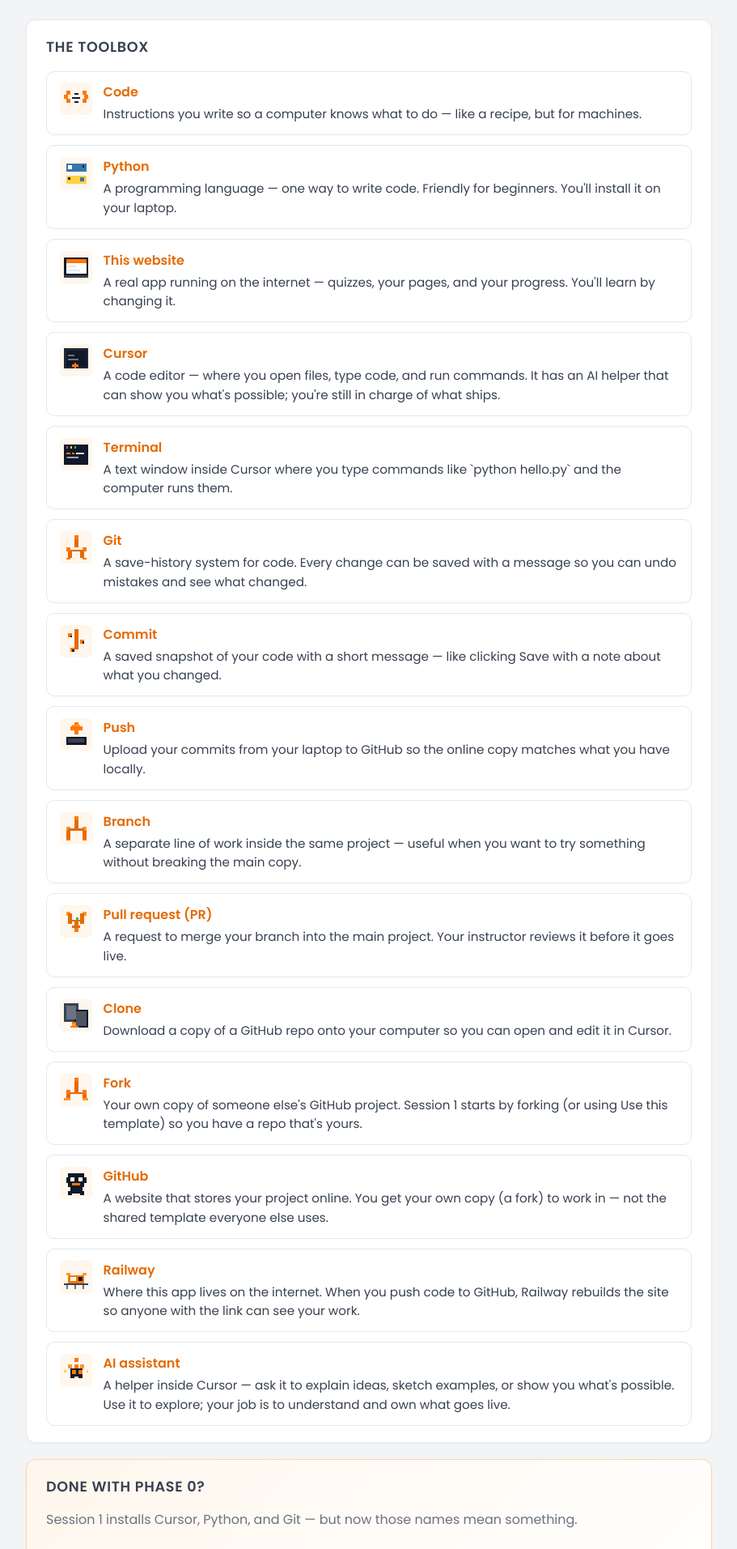
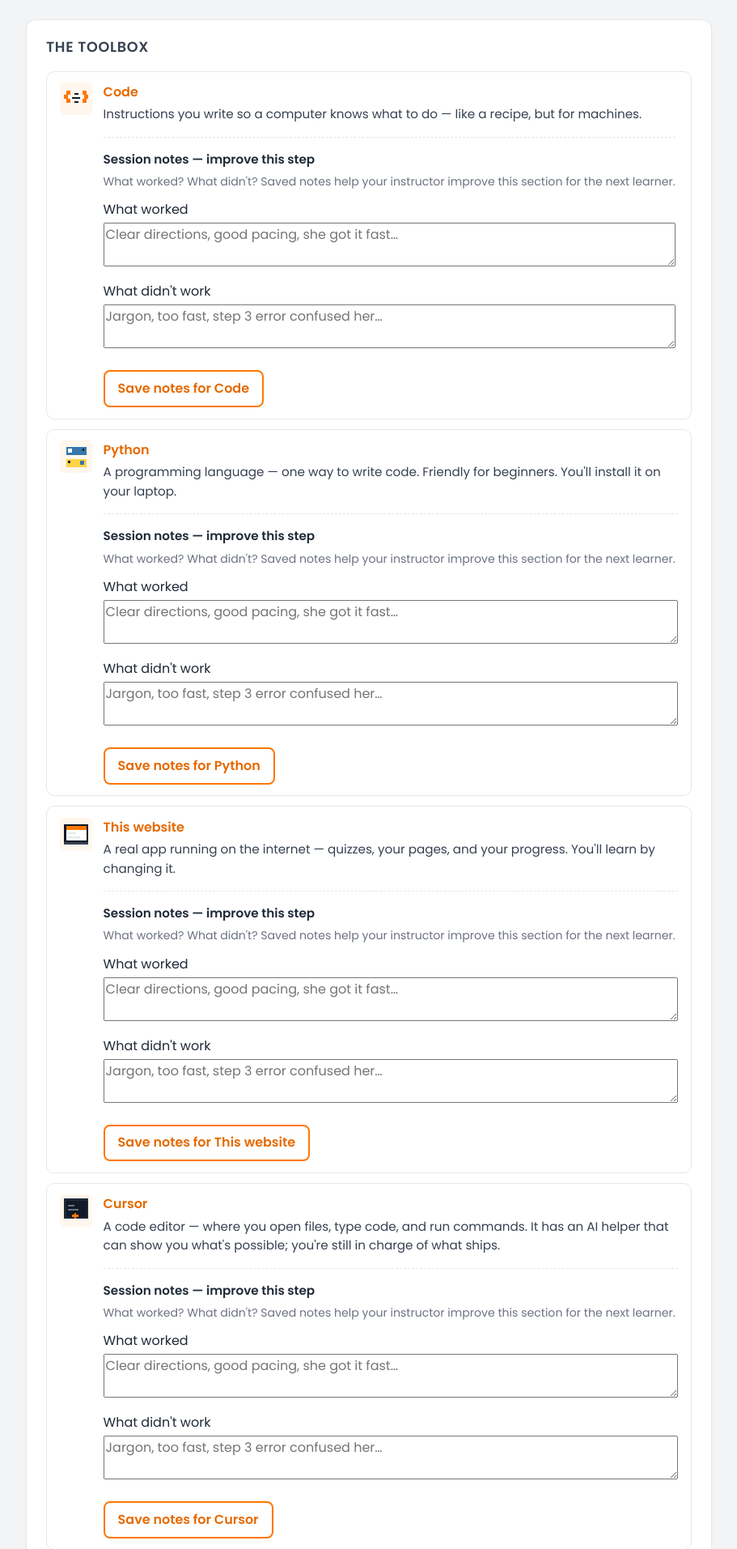
Before and after one commit to premierepc-ops/coding-course-starter, a Flask app: page /tools in a window 1280 px wide. Shown: the part 312-2225 px from the top of the page at 81% size, without its empty margins (184-1095 px from the left). Run offline with Flask 3, Linux system fonts and the light colour scheme; the visitor is signed in with stand-in values (Sample User, id 1); data that the repository does not hold is empty.

Commit message:
Add per-step session feedback stored for curriculum improvement.
Each session section collects what worked and what didn't; instructors
review aggregated notes at /instructor/session-feedback to revise guides.

Co-authored-by: Cursor <cursoragent@cursor.com>

```diff
--- a/app.py
+++ b/app.py
@@ -37,7 +37,9 @@ from blueprints.course_auth import course_auth_bp, init_auth
 from blueprints.aboutme import aboutme_bp
 from blueprints.guestbook import guestbook_bp
 from blueprints.quiz import quiz_bp
+from blueprints.session_feedback import session_feedback_bp
 from course_dashboard import build_dashboard, build_nav, current_phase_for_user
+from session_feedback_store import feedback_counts, recent_for_step
 from session_guides import SESSION_GUIDES, session_unlocked, session_url, sessions_for_nav
 from start_guide import START_GUIDE
 from tool_icons import TOOL_ICONS
@@ -50,6 +52,23 @@ app.register_blueprint(course_auth_bp, url_prefix="/")
 app.register_blueprint(aboutme_bp, url_prefix="/aboutme")
 app.register_blueprint(guestbook_bp, url_prefix="/guestbook")
 app.register_blueprint(quiz_bp, url_prefix="/quiz")
+app.register_blueprint(session_feedback_bp)
+
+
+def _feedback_bundle(session_num: int, is_instructor: bool, signed_in: bool) -> dict:
+    counts = feedback_counts(session_num)
+    can_submit = is_instructor or signed_in
+    step_recent: dict[int, list] = {0: recent_for_step(session_num, 0, limit=2)}
+    guide = SESSION_GUIDES.get(session_num) or {}
+    for step in guide.get("steps", []):
+        step_recent[step["num"]] = recent_for_step(session_num, step["num"], limit=2)
+    return {
+        "session_num": session_num,
+        "feedback_counts": counts,
+        "step_recent": step_recent,
+        "can_submit_feedback": can_submit,
+        "feedback_learners": LEARNERS if is_instructor else None,
+    }
 
 
 @app.route("/healthz")
@@ -101,18 +120,42 @@ def _render_session(session_num: int):
     all_sessions = sessions_for_nav(unlocked, is_instructor, signed_in or session_num == 1)
     next_session = next((s for s in all_sessions if s["num"] == session_num + 1), None)
     guide = SESSION_GUIDES[session_num]
-    return render_template(
-        "session.html",
-        guide=guide,
-        learners=LEARNERS if session_num == 1 else None,
-        all_sessions=all_sessions,
-        next_session=next_session,
-    )
+    return_to = session_url(session_num)
+    ctx = {
+        "guide": guide,
+        "learners": LEARNERS if session_num == 1 else None,
+        "all_sessions": all_sessions,
+        "next_session": next_session,
+        "return_to": return_to,
+        **_feedback_bundle(session_num, is_instructor, signed_in),
+    }
+    return render_template("session.html", **ctx)
 
 
 @app.route("/tools")
 def tools_glossary():
-    return render_template("tools.html", guide=TOOLS_GUIDE, icons=TOOL_ICONS)
+    is_instructor = bool(
+        current_user
+        and getattr(current_user, "is_authenticated", False)
+        and getattr(current_user, "is_admin", False)
+    )
+    signed_in = bool(
+        current_user
+        and getattr(current_user, "is_authenticated", False)
+        and not is_instructor
+    )
+    tool_recent = {
+        idx: recent_for_step(0, idx, limit=1)
+        for idx in range(1, len(TOOLS_GUIDE["tools"]) + 1)
+    }
+    return render_template(
+        "tools.html",
+        guide=TOOLS_GUIDE,
+        icons=TOOL_ICONS,
+        return_to="/tools",
+        tool_recent=tool_recent,
+        **_feedback_bundle(0, is_instructor, signed_in),
+    )
 
 
 @app.context_processor
--- a/blueprints/quiz/templates/quiz/admin.html
+++ b/blueprints/quiz/templates/quiz/admin.html
@@ -146,6 +146,7 @@
   <div class="admin-header">
     <h2>Quiz Review — Instructor Dashboard</h2>
     <div class="sub">Every attempt, every wrong answer, auto-feedback, and your notes. Spare no punches.</div>
+    <div class="sub"><a href="{{ url_for('session_feedback.instructor_review') }}">Session feedback by step →</a> (what worked / didn't — improve guides)</div>
   </div>
 
   {% for ls in learner_summaries %}
--- /dev/null
+++ b/session_feedback_store.py
@@ -0,0 +1,127 @@
+"""Persist per-step session feedback for curriculum improvement."""
+
+import sqlite3
+from typing import Optional
+
+from site_paths import db_path
+
+DB_PATH = db_path("session_feedback.db")
+
+
+def get_db():
+    db = sqlite3.connect(DB_PATH, check_same_thread=False)
+    db.row_factory = sqlite3.Row
+    return db
+
+
+def init_db():
+    db = get_db()
+    db.execute(
+        """
+        CREATE TABLE IF NOT EXISTS session_step_feedback (
+            id INTEGER PRIMARY KEY AUTOINCREMENT,
+            session_num INTEGER NOT NULL,
+            step_num INTEGER NOT NULL,
+            learner_slug TEXT NOT NULL DEFAULT '',
+            author_role TEXT NOT NULL,
+            author_name TEXT NOT NULL DEFAULT '',
+            worked TEXT NOT NULL DEFAULT '',
+            didnt_work TEXT NOT NULL DEFAULT '',
+            created_at TEXT DEFAULT (datetime('now'))
+        )
+        """
+    )
+    db.execute(
+        """
+        CREATE INDEX IF NOT EXISTS idx_session_step_feedback_lookup
+        ON session_step_feedback (session_num, step_num, created_at DESC)
+        """
+    )
+    db.commit()
+    db.close()
+
+
+init_db()
+
+
+def save_feedback(
+    *,
+    session_num: int,
+    step_num: int,
+    learner_slug: str,
+    author_role: str,
+    author_name: str,
+    worked: str,
+    didnt_work: str,
+) -> None:
+    db = get_db()
+    db.execute(
+        """
+        INSERT INTO session_step_feedback
+            (session_num, step_num, learner_slug, author_role, author_name, worked, didnt_work)
+        VALUES (?, ?, ?, ?, ?, ?, ?)
+        """,
+        (
+            session_num,
+            step_num,
+            (learner_slug or "").strip(),
+            author_role,
+            (author_name or "").strip(),
+            worked.strip(),
+            didnt_work.strip(),
+        ),
+    )
+    db.commit()
+    db.close()
+
+
+def list_feedback(session_num: Optional[int] = None, step_num: Optional[int] = None, limit: int = 200):
+    db = get_db()
+    query = "SELECT * FROM session_step_feedback WHERE 1=1"
+    params: list = []
+    if session_num is not None:
+        query += " AND session_num = ?"
+        params.append(session_num)
+    if step_num is not None:
+        query += " AND step_num = ?"
+        params.append(step_num)
+    query += " ORDER BY created_at DESC LIMIT ?"
+    params.append(limit)
+    rows = db.execute(query, params).fetchall()
+    db.close()
+    return rows
+
+
+def feedback_counts(session_num: int) -> dict[int, int]:
+    db = get_db()
+    rows = db.execute(
+        """
+        SELECT step_num, COUNT(*) AS n
+        FROM session_step_feedback
+        WHERE session_num = ?
+        GROUP BY step_num
+        """,
+        (session_num,),
+    ).fetchall()
+    db.close()
+    return {row["step_num"]: row["n"] for row in rows}
+
+
+def recent_for_step(session_num: int, step_num: int, limit: int = 3):
+    return list_feedback(session_num=session_num, step_num=step_num, limit=limit)
+
+
+def summary_by_session():
+    """Grouped counts + latest entry per session/step for instructor review."""
+    db = get_db()
+    rows = db.execute(
+        """
+        SELECT session_num, step_num, COUNT(*) AS entry_count,
+               MAX(created_at) AS latest_at
+        FROM session_step_feedback
+        GROUP BY session_num, step_num
+        ORDER BY session_num, step_num
+        """
+    ).fetchall()
+    db.close()
+    return rows
--- a/static/css/style.css
+++ b/static/css/style.css
@@ -1481,3 +1481,131 @@ body.welcome-open {
     font-size: 0.9rem;
 
 }
+
+
+
+.panel-inset,
+
+.step-feedback {
+
+    margin-top: 1rem;
+
+    padding-top: 1rem;
+
+    border-top: 1px dashed var(--ppc-border);
+
+}
+
+
+
+.feedback-heading {
+
+    margin: 0 0 0.35rem;
+
+    font-size: 0.95rem;
+
+}
+
+
+
+.feedback-intro {
+
+    margin: 0 0 0.75rem;
+
+    font-size: 0.88rem;
+
+}
+
+
+
+.feedback-count {
+
+    display: block;
+
+    margin-top: 0.25rem;
+
+    font-weight: 600;
+
+    color: var(--ppc-orange-dark);
+
+}
+
+
+
+.feedback-recent {
+
+    margin-bottom: 0.75rem;
+
+}
+
+
+
+.feedback-entry,
+
+.feedback-review-card {
+
+    margin-bottom: 0.65rem;
+
+    padding: 0.65rem 0.75rem;
+
+    background: var(--ppc-orange-light);
+
+    border-radius: 8px;
+
+    border: 1px solid var(--ppc-orange-border);
+
+    font-size: 0.88rem;
+
+}
+
+
+
+.feedback-meta {
+
+    margin: 0 0 0.35rem;
+
+    font-size: 0.75rem;
+
+    color: var(--ppc-muted);
+
+}
+
+
+
+.feedback-form textarea {
+
+    width: 100%;
+
+    max-width: 100%;
+
+    resize: vertical;
+
+}
+
+
+
+.feedback-form .button {
+
+    margin-top: 0.5rem;
+
+}
+
+
+
+.feedback-summary-list ul {
+
+    margin: 0.25rem 0 0.75rem 1rem;
+
+}
+
+
+
+.feedback-review .admin-wrap {
+
+    max-width: 860px;
+
+    margin: 0 auto;
+
+    padding: 2rem 1rem 4rem;
+
+}
--- /dev/null
+++ b/templates/macros/session_feedback.html
@@ -0,0 +1,61 @@
+{% macro step_feedback(session_num, step_num, step_title, feedback_counts, recent_entries, return_to, can_submit, learners=None) %}
+<div class="step-feedback panel-inset">
+  <h3 class="feedback-heading">Session notes — improve this step</h3>
+  <p class="muted feedback-intro">
+    What worked? What didn't? Saved notes help your instructor improve this section for the next learner.
+    {% if feedback_counts.get(step_num) %}
+      <span class="feedback-count">{{ feedback_counts[step_num] }} note(s) on file for this step.</span>
+    {% endif %}
+  </p>
+
+  {% if recent_entries %}
+  <div class="feedback-recent">
+    {% for entry in recent_entries %}
+    <article class="feedback-entry">
+      <p class="feedback-meta">
+        {{ entry.author_name or entry.author_role }}
+        {% if entry.learner_slug %} · {{ entry.learner_slug }}{% endif %}
+        · {{ entry.created_at[:16] }}
+      </p>
+      {% if entry.worked %}
+        <p><strong>Worked:</strong> {{ entry.worked }}</p>
+      {% endif %}
+      {% if entry.didnt_work %}
+        <p><strong>Didn't:</strong> {{ entry.didnt_work }}</p>
+      {% endif %}
+    </article>
+    {% endfor %}
+  </div>
+  {% endif %}
+
+  {% if can_submit %}
+  <form method="post" action="{{ url_for('session_feedback.submit_feedback') }}" class="feedback-form">
+    <input type="hidden" name="session_num" value="{{ session_num }}">
+    <input type="hidden" name="step_num" value="{{ step_num }}">
+    <input type="hidden" name="return_to" value="{{ return_to }}#step-{{ step_num }}">
+    {% if learners %}
+    <label>
+      About learner (optional)
+      <select name="learner_slug">
+        <option value="">General / whole class</option>
+        {% for learner in learners %}
+        <option value="{{ learner.slug }}">{{ learner.name }}</option>
+        {% endfor %}
+      </select>
+    </label>
+    {% endif %}
+    <label>
+      What worked
+      <textarea name="worked" rows="2" placeholder="Clear directions, good pacing, she got it fast…"></textarea>
+    </label>
+    <label>
+      What didn't work
+      <textarea name="didnt_work" rows="2" placeholder="Jargon, too fast, step 3 error confused her…"></textarea>
+    </label>
+    <button type="submit" class="button button-secondary">Save notes for {{ step_title }}</button>
+  </form>
+  {% else %}
+  <p class="muted"><a href="{{ url_for('course_auth.login') }}">Sign in</a> to save session notes.</p>
+  {% endif %}
+</div>
+{% endmacro %}
--- a/templates/tools.html
+++ b/templates/tools.html
@@ -1,4 +1,5 @@
 {% extends "base.html" %}
+{% from "macros/session_feedback.html" import step_feedback %}
 
 {% block title %}Phase 0 — Meet your tools{% endblock %}
 
@@ -14,15 +15,40 @@
   <h2>The toolbox</h2>
   <ul class="tools-list">
     {% for tool in guide.tools %}
-    <li class="tool-card">
+    <li class="tool-card" id="tool-{{ loop.index }}">
       <div class="tool-icon">{{ icons[tool.icon] | safe }}</div>
       <div class="tool-body">
         <h3 class="tool-name">{{ tool.name }}</h3>
         <p class="tool-desc">{{ tool.what }}</p>
+        {{ step_feedback(
+          0,
+          loop.index,
+          tool.name,
+          feedback_counts,
+          tool_recent.get(loop.index, []),
+          return_to,
+          can_submit_feedback,
+          feedback_learners
+        ) }}
       </div>
     </li>
     {% endfor %}
   </ul>
+</section>
+
+<section class="panel" id="step-0">
+  <h2>Phase 0 debrief</h2>
+  <p class="muted">Overall — what worked or confused for this glossary?</p>
+  {{ step_feedback(
+    0,
+    0,
+    'Phase 0 overall',
+    feedback_counts,
+    step_recent.get(0, []),
+    return_to,
+    can_submit_feedback,
+    feedback_learners
+  ) }}
 </section>
 
 <section class="panel next-panel">
```
Also changed, not shown: ARCHITECTURE.md (+4 -0 lines), blueprints/session_feedback/__init__.py (added, +93 -0 lines), blueprints/session_feedback/templates/session_feedback/review.html (added, +64 -0 lines), templates/session.html (+27 -0 lines).
